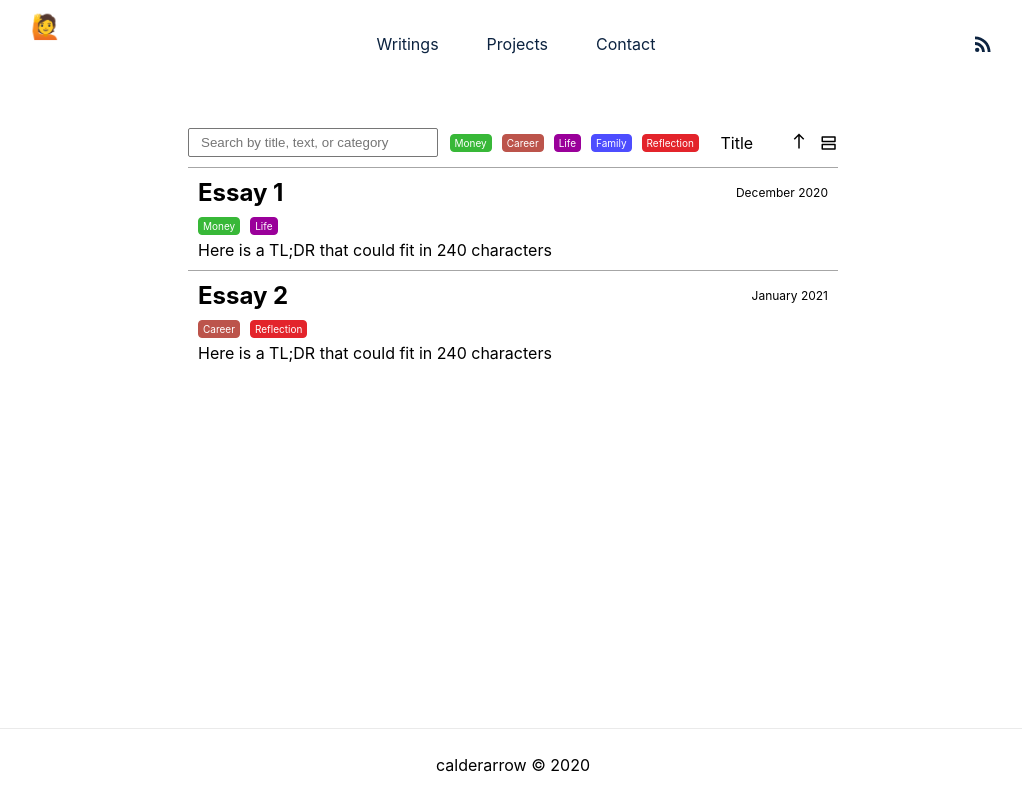
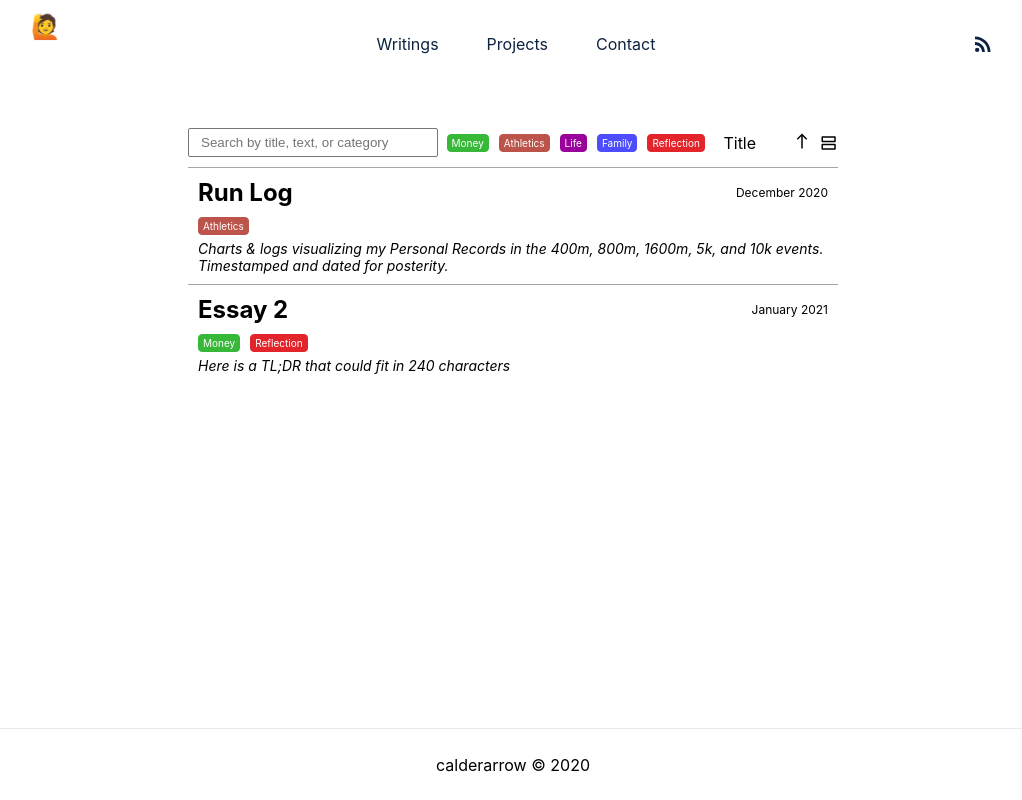
Before and after one commit to Anthony-Calderaro/calderarrow, a Next.js app: page /writings in a window 1280 px wide. Shown: the whole page, without its empty margins (127-1149 px from the left). Built offline with nearby package versions, Linux system fonts and the light colour scheme.

Commit message:
Added run log to the wrigings directory. Added run log information to the staticText.js file. Updated CSS for the run log page.

```diff
--- a/pages/index.js
+++ b/pages/index.js
@@ -7,8 +7,8 @@ export default function Home() {
       <h1>I'm Anthony! 👋</h1>
       <p>Calderarrow is sort of a phoenitic pronounciation for my last name: Calderaro.</p>
       <p>I'm an developer with a background in financial accounting (CPA). I'm obsessed with fintech.</p>
-      <p>I am an avid middle-distance runner. You can check out my most recent PRs <Link href='/writings/running-records'><a className={styles.blogLink}>here.</a></Link></p>
-      <p>I'm a wishful fan of the University of Notre Dame. Most of this site is styled according to their <Link href='https://onmessage.nd.edu/university-branding/colors/'><a className={styles.blogLink}>official colors.</a></Link></p>
+      <p>I am an avid middle-distance runner. You can check out my most recent PRs <Link href='/writings/run-log'><a className={styles.blogLink}>here.</a></Link></p>
+      <p>I'm a lifetime fan of the University of Notre Dame. Most of this site is styled according to their <Link href='https://onmessage.nd.edu/university-branding/colors/'><a className={styles.blogLink}>official colors.</a></Link></p>
       <p>This is my personal website where you can read things I've written, check out projects I've worked on, and get in touch with me.</p>
 
       {/* <div>
--- a/pages/writings.js
+++ b/pages/writings.js
@@ -1,9 +1,10 @@
-import Head from 'next/head';
+import Link from 'next/link';
 import writingsStyles from '../styles/Writings.module.css'
 import { useState, useEffect } from 'react';
 
 import { essays, essayCategories } from '../public/staticText';
 
+// Todo: make category colors align with ND
 const ListView = () => <svg className={writingsStyles.viewOption} xmlns="http://www.w3.org/2000/svg" viewBox="0 0 24 24" fill="black" width="18px" height="18px"><path d="M0 0h24v24H0V0z" fill="none"/><path d="M3 18h18v-2H3v2zm0-5h18v-2H3v2zm0-7v2h18V6H3z"/></svg>;
 const CardView = () => <svg className={writingsStyles.viewOption} xmlns="http://www.w3.org/2000/svg" viewBox="0 0 24 24" fill="black" width="18px" height="18px"><path d="M0 0h24v24H0V0z" fill="none"/><path d="M19 5v4H4V5h15m0 10v4H4v-4h15m1-12H3c-.55 0-1 .45-1 1v6c0 .55.45 1 1 1h17c.55 0 1-.45 1-1V4c0-.55-.45-1-1-1zm0 10H3c-.55 0-1 .45-1 1v6c0 .55.45 1 1 1h17c.55 0 1-.45 1-1v-6c0-.55-.45-1-1-1z"/></svg>;
 const Descending = () => <svg xmlns="http://www.w3.org/2000/svg" enable-background="new 0 0 24 24" viewBox="0 0 24 24" fill="black" width="18px" height="18px"><rect fill="none" height="24" width="24"/><path d="M19,15l-1.41-1.41L13,18.17V2H11v16.17l-4.59-4.59L5,15l7,7L19,15z"/></svg>;
@@ -34,16 +35,18 @@ const ShortBlog = ({ essay }) => {
 }
 
 const BlogCard = ({ essay }) => {
-  const { title, date, categories, tldr } = essay;
+  const { title, date, categories, tldr, url } = essay;
   return (
-    <div className={writingsStyles.blogCard}>
+    <Link href={`${url ? `/writings/${url}` : ''}`}>
+      <a className={writingsStyles.blogCard}>
         <div className={writingsStyles.blogCardTopLine}>
           <div className={writingsStyles.title}>{title}</div>
           <div className={writingsStyles.date}>{date}</div>
         </div>
         <div className={writingsStyles.categories}>{categories.map(cat => <div className={`${writingsStyles.category} ${writingsStyles[cat]}`}>{cat}</div>)}</div>
         <div className={writingsStyles.tldr}>{tldr}</div>
-    </div>
+      </a>
+    </Link>
   );
 };
 
--- /dev/null
+++ b/pages/writings/run-log.js
@@ -0,0 +1,5 @@
+import RunLog from '../../components/RunLog/RunLog';
+
+export default function run_log() {
+  return <RunLog />;
+}
--- a/public/staticText.js
+++ b/public/staticText.js
@@ -1,22 +1,46 @@
-export const essayCategories = ['money', 'career', 'life', 'family', 'reflection'];
+export const essayCategories = ['money', 'athletics', 'life', 'family', 'reflection'];
 
 export const essays = [
   {
-    title: 'Essay 1',
+    title: 'Run Log',
+    url: 'run-log',
     date: 'December 2020',
-    categories: ['money', 'life'],
-    tldr: 'Here is a TL;DR that could fit in 240 characters',
-    paragraphs: [
-      'Some text for paragraph 1',
-      'Some text for paragraph 2',
-      'Some text for paragraph 3',
-      'Some text for paragraph 4',
-    ]
+    categories: ['athletics'],
+    tldr: 'Charts & logs visualizing my Personal Records in the 400m, 800m, 1600m, 5k, and 10k events. Timestamped and dated for posterity.',
+    paragraphs: [],
+    misc: {
+      '400': [
+        // {
+        //   date: 'December 2020',
+        //   minutes: 6,
+        //   seconds: 13,
+        //   miliseconds: 78
+        // },
+      ],
+      '800': [
+        // {
+        //   date: 'December 2020',
+        //   minutes: 6,
+        //   seconds: 13,
+        //   miliseconds: 78
+        // },
+      ],
+      '1600': [
+        {
+          date: 'December 2020',
+          minutes: 6,
+          seconds: 13,
+          miliseconds: 78
+        },
+      ],
+      '5000': [],
+      '10000': [],
+    }
   },
   {
     title: 'Essay 2',
     date: 'January 2021',
-    categories: ['career', 'reflection'],
+    categories: ['money', 'reflection'],
     tldr: 'Here is a TL;DR that could fit in 240 characters',
     paragraphs: [
       'Some text for paragraph 1',
--- a/styles/Writings.module.css
+++ b/styles/Writings.module.css
@@ -89,7 +89,7 @@
   opacity: .5;
 }
 
-.career {
+.athletics {
   border: 1px solid #BC544B; /* todo: border color darker? lighter? none? */
   background-color: #BC544B;
 }
@@ -140,4 +140,6 @@
 
 .tldr {
   margin-top: 5px;
+  font-style: italic;
+  font-size: 14px;
 }
```
Also changed, not shown: components/RunLog/RunLog.js (added, +10 -0 lines), components/RunLog/RunLog.module.css (added). Lines whose indentation alone changed are shown as unchanged.
